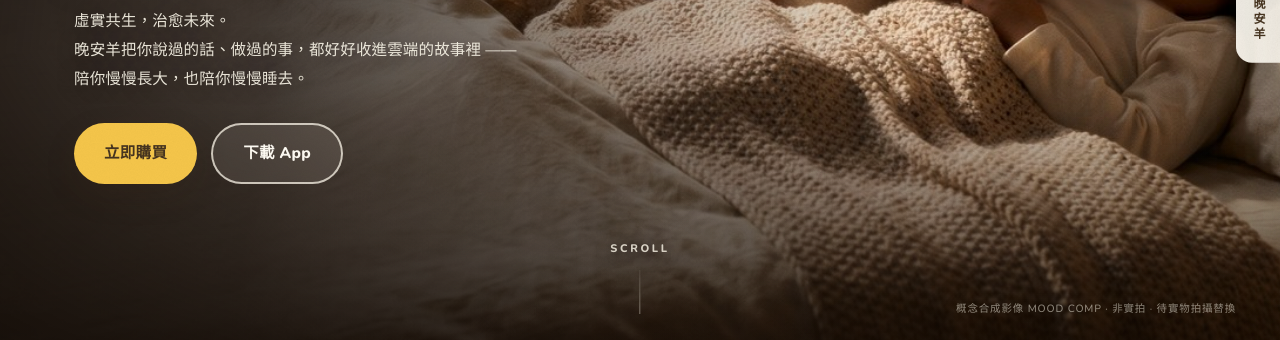
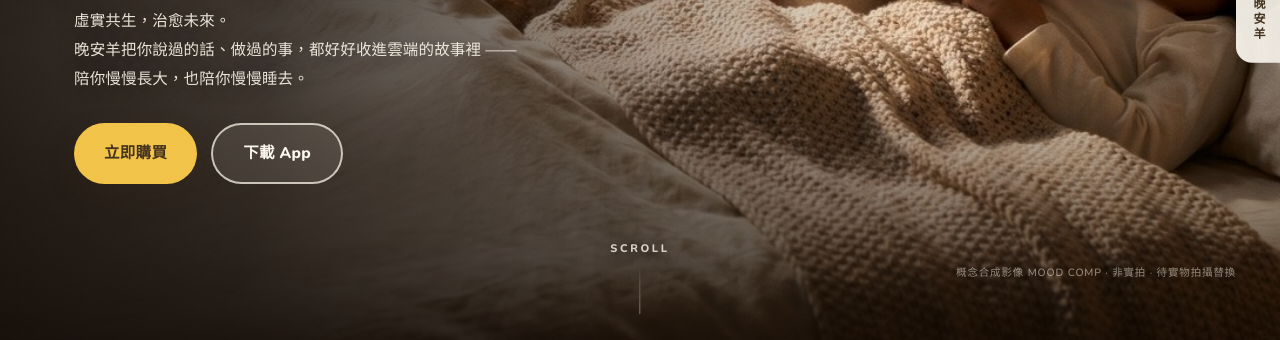
Before and after one commit to oneup24/migather-astryai, a plain HTML site: page index.html in a window 1280 px wide. Shown: the part 460-800 px from the top of the page. Drawn offline with nearby package versions, Linux system fonts and the light colour scheme.

Commit message:
Clear the hosting badge off the MOOD COMP credit line
The secondary review host injects a fixed 'Created by MiniMax Agent' badge
at the viewport bottom-right. On the homepage it sat on top of .hero-credit
and hid most of the MOOD COMP provenance disclosure. Lifting the desktop
caption 36px clears it; mobile is left as designed.

Verified on both hosts after deploy: badge-overlap false on the homepage,
all 3 pages clean at 1440px and 390px.

```diff
--- a/assets/css/style.css
+++ b/assets/css/style.css
@@ -659,3 +659,13 @@ body.show-ph .ph-note{display:block}
 @media (prefers-reduced-motion:reduce){
   *{animation-duration:.01ms !important;transition-duration:.01ms !important}
 }
+
+/* ---- hosting badge clearance ----
+   The secondary review host injects a fixed badge at the viewport
+   bottom-right. It overlapped the .hero-credit MOOD COMP provenance
+   disclosure, hiding most of the compliance line. Lift the desktop caption
+   clear of it; mobile is left as designed (the caption is left-aligned
+   there). */
+@media (min-width:901px){
+  .hero-credit{bottom:58px}
+}
```
